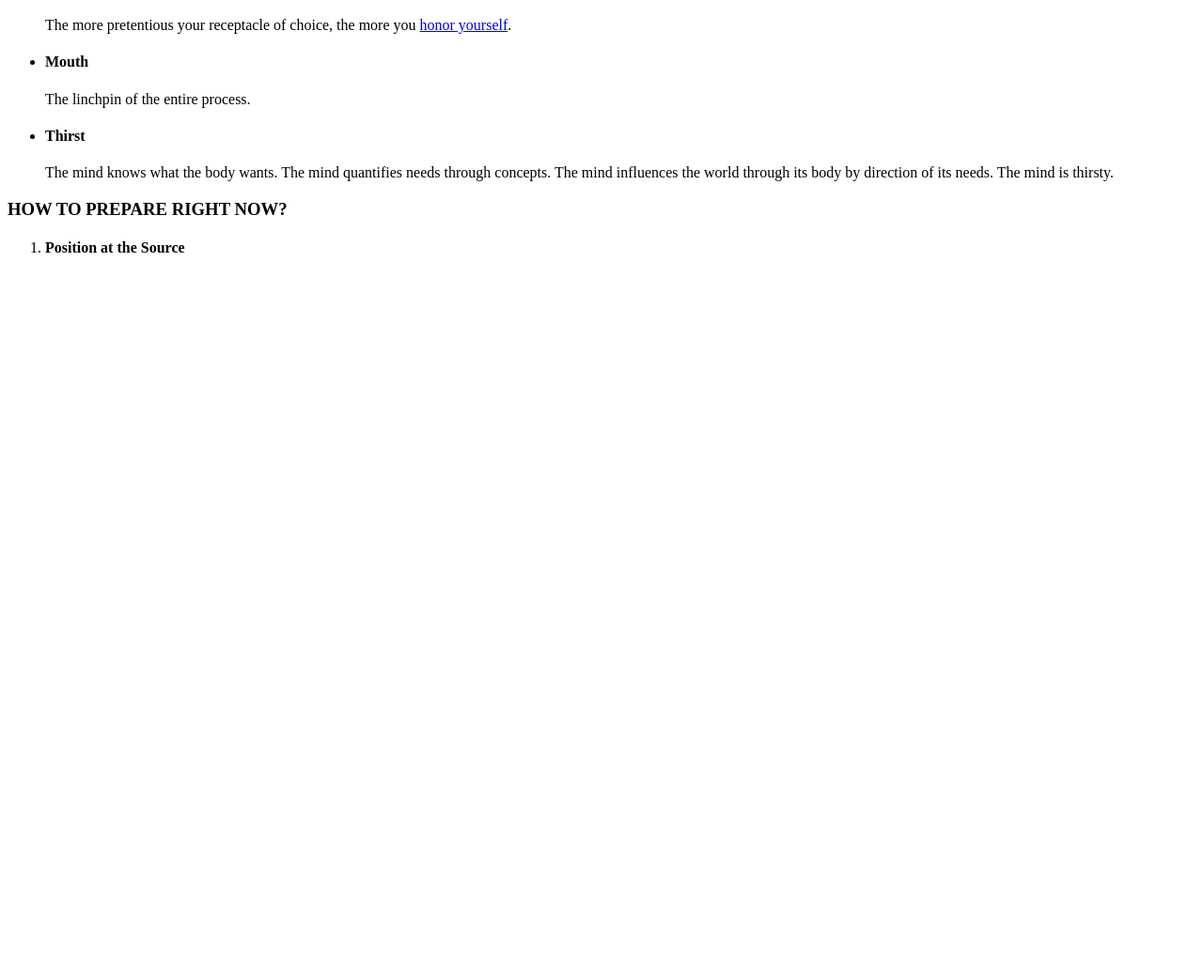
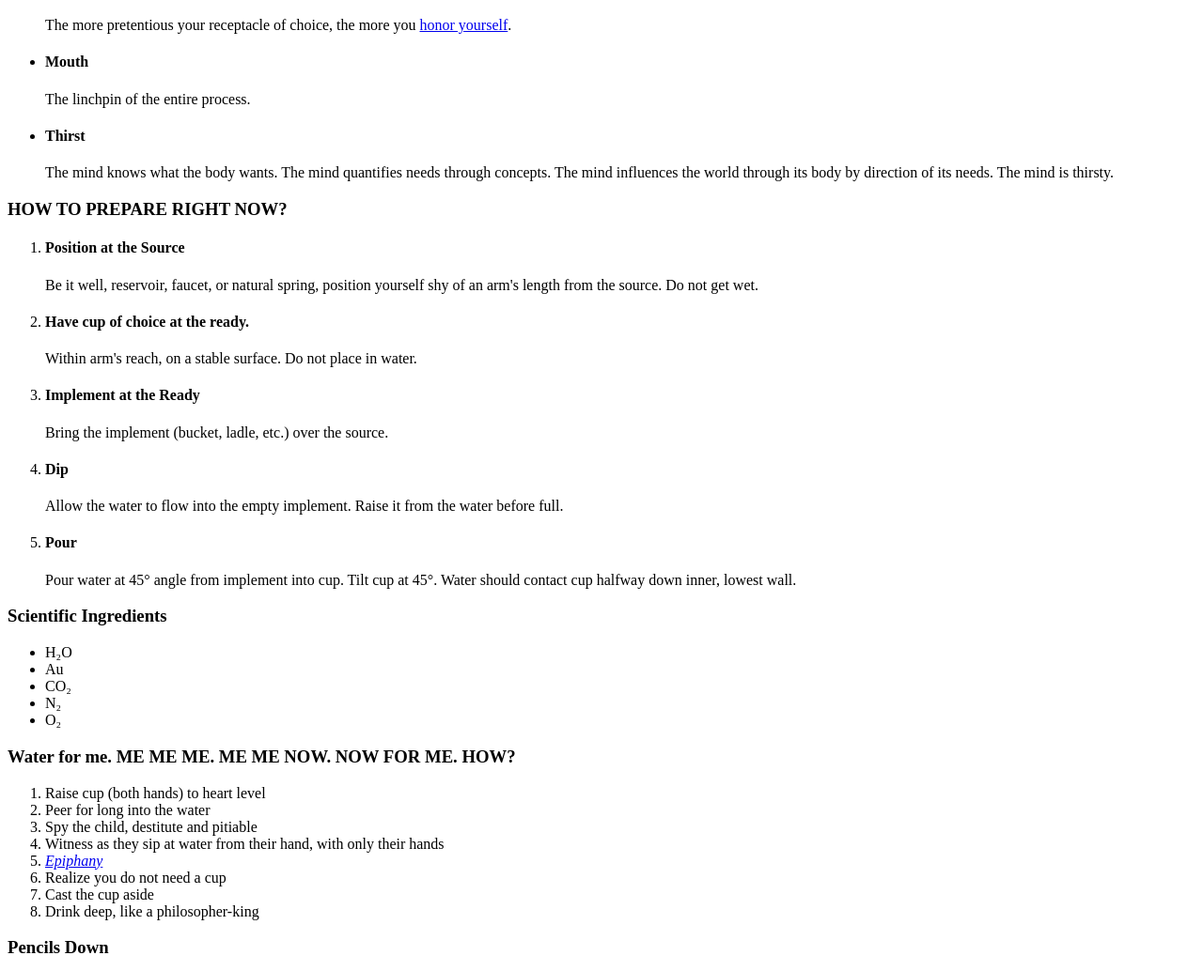
Before and after one commit to WishesMoney/odin-recipes, a plain HTML site: page recipes/water.html in a window 1280 px wide. Shown: the part 1066-2100 px from the top of the page at 94% size. Before the commit the page ends 1361 px from the top, so only its background shows below. Drawn offline with Linux system fonts and the light colour scheme; grey boxes are pictures that could not be loaded.

Commit message:
Finish outline water.html, fix grammer nothing-soup.html

```diff
--- a/recipes/water.html
+++ b/recipes/water.html
@@ -29,10 +29,41 @@
         <h3>HOW TO PREPARE RIGHT NOW?</h3>
         <ol>
             <li><h4>Position at the Source</h4></li>
-
+            <p>Be it well, reservoir, faucet, or natural spring, position yourself shy of an arm's length from the source. Do not get wet.</p>
+            <li><h4>Have cup of choice at the ready.</h4></li>
+            <p>Within arm's reach, on a stable surface. Do not place in water.</p>
+            <li><h4>Implement at the Ready</h4></li>
+            <p>Bring the implement (bucket, ladle, etc.) over the source.</p>
+            <li><h4>Dip</h4></li>
+            <p>Allow the water to flow into the empty implement. Raise it from the water before full.</p>
+            <li><h4>Pour</h4></li>
+            <p>Pour water at 45° angle from implement into cup. Tilt cup at 45°. Water should contact cup halfway down inner, lowest wall.</p>
         </ol>
 
+        <h3>Scientific Ingredients</h3>
+        <ul>
+            <li>H₂O</li>
+            <li>Au</li>
+            <li>CO₂</li>
+            <li>N₂</li>
+            <li>O₂</li>
+        </ul>
 
+        <h3>Water for me. ME ME ME. ME ME NOW. NOW FOR ME. HOW?</h3>
+
+        <ol>
+            <li>Raise cup (both hands) to heart level</li>
+            <li>Peer for long into the water</li>
+            <li>Spy the child, destitute and pitiable</li>
+            <li>Witness as they sip at water from their  hand, with only their hands</li>
+            <li><em><a href="https://www.youtube.com/watch?v=knGhzlGsGtk">Epiphany</a></em></li>
+            <li>Realize you do not need a cup</li>
+            <li>Cast the cup aside</li>
+            <li>Drink deep, like a philosopher-king</li>
+        </ol>
+
+        <h3>Pencils Down</h3>
+      <a href="https://www.youtube.com/watch?v=cfCFIyyFyRo"><img src="https://pbs.twimg.com/media/C6WdfM7UsAET8_G.jpg"></a>
 
     </body>
 
```
Also changed, not shown: recipes/nothing-soup.html (+1 -1 lines).
